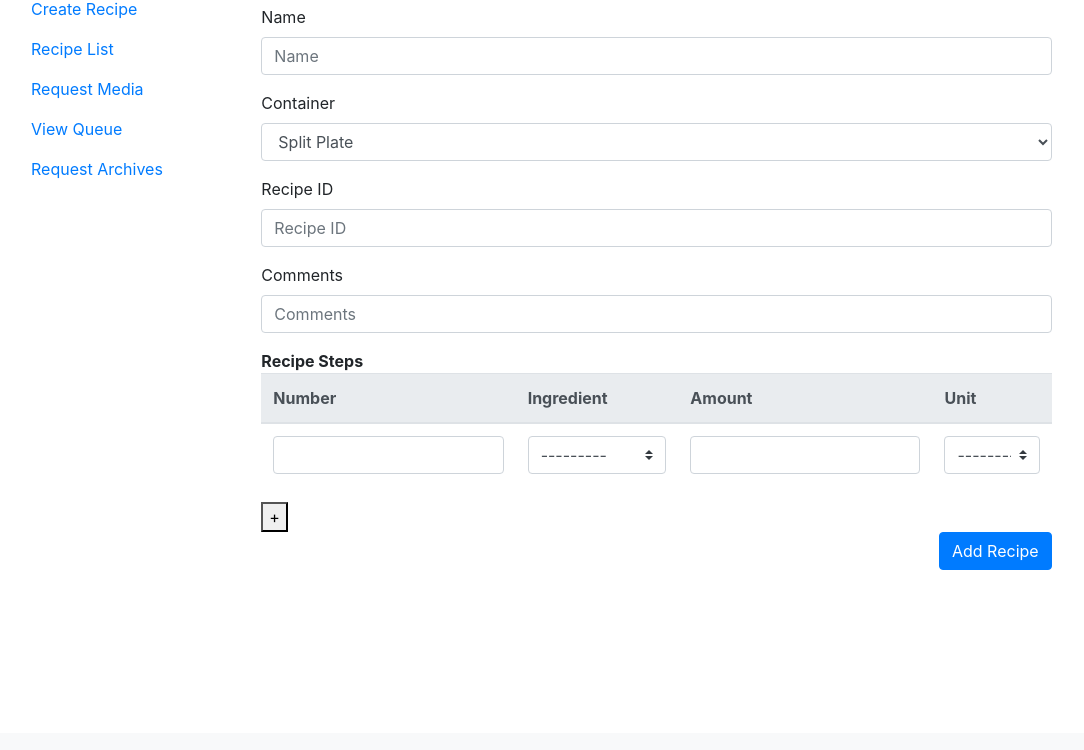
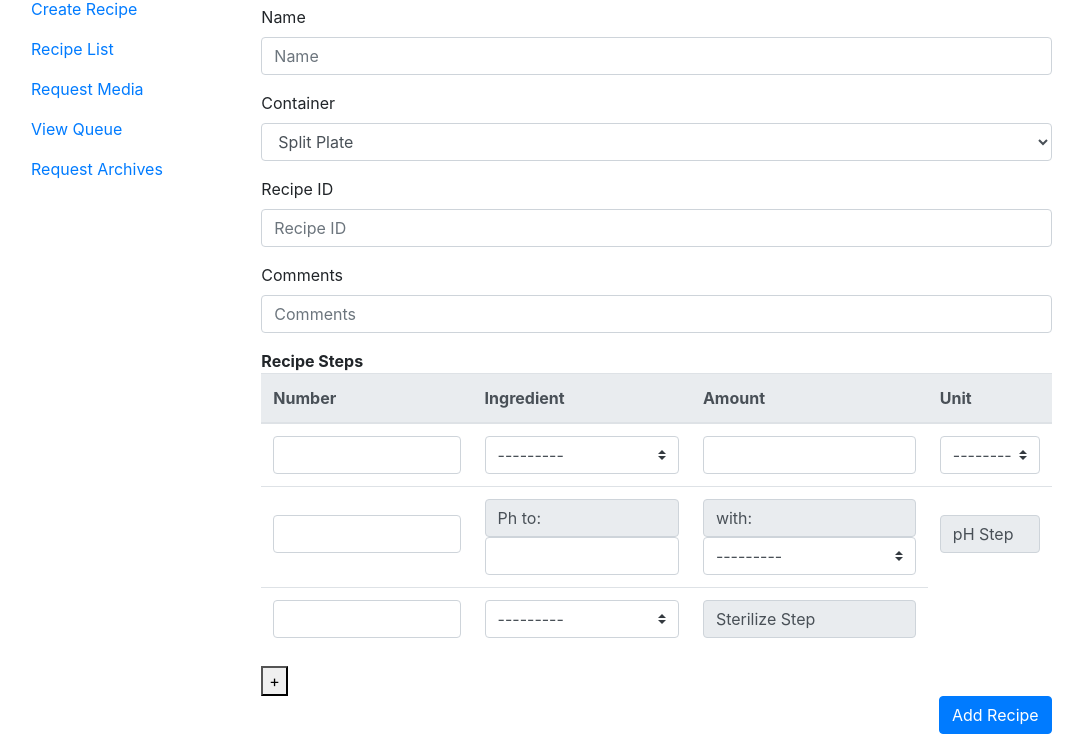
Before and after one commit to i-r-b/wcicmedia, a Django app: page /mediarecipes/createnewrecipe/ in a window 1280 px wide. Shown: the part 67-817 px from the top of the page, without its empty margins (0-1084 px from the left). Before the commit the page ends 637 px from the top, so only its background shows below. Run offline with Django 3.2, Linux system fonts and the light colour scheme; a user stored in the database is signed in; data comes from the database, SQL or seed files in the repository; some libraries are stand-ins or nearby versions.

Commit message:
'this is a commit message'

```diff
--- a/mediarecipes/templates/mediarecipes/recipe_form.html
+++ b/mediarecipes/templates/mediarecipes/recipe_form.html
@@ -30,14 +30,14 @@
               {% endfor %}
           </tr>
           {% endfor %}
-          <tr id='phstep' class='trchange' hidden='True'>
+          <tr id='phstep' class='trchange' >
             <td><p></p>{{ phstepform.number }}</td>
             <td><span class="input-group-text" id="">Ph to:</span>{{ phstepform.ph_to }} </td>
             <td><span class="input-group-text" id="">with:</span>{{ phstepform.ingredient }}</td>
             <td><p></p>
               <span class="input-group-text" id="">pH Step</span></td>
           </tr>
-          <tr id='steristep' hidden='true'>
+          <tr id='steristep' >
             <td>{{ sterilizestepform.number }}</td>
             <td>{{ sterilizestepform.sterilize }}</td>
             <td><span class="input-group-text">Sterilize Step</span></td>
```
